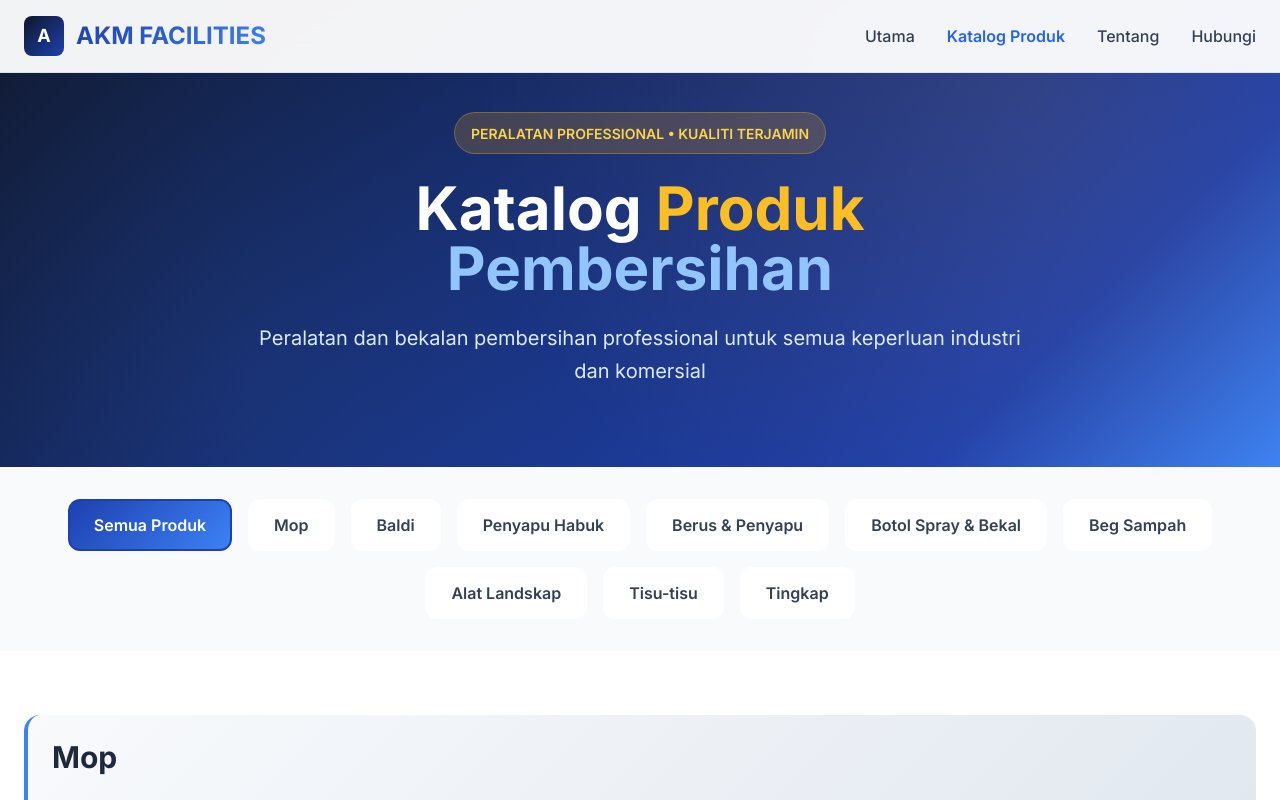
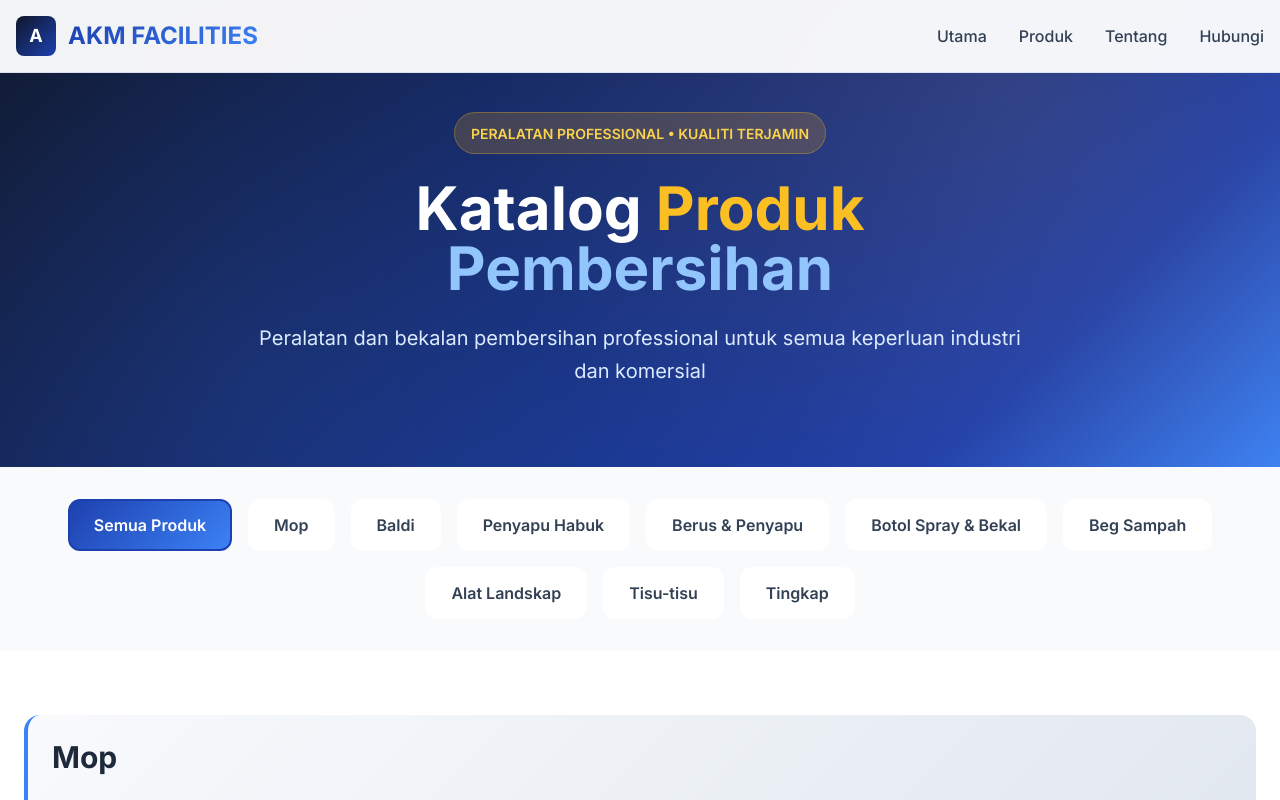
Before and after one commit to cjcjj/akmfacilities, a plain HTML site: page AKM/product.html in a window 1280 px wide. Shown: the top 800 px of the page. Drawn offline with nearby package versions, Linux system fonts and the light colour scheme.

Commit message:
Add files via upload

```diff
--- a/AKM/product.html
+++ b/AKM/product.html
@@ -152,20 +152,37 @@
 
 <body class="bg-white text-slate-800">
     <!-- Navbar -->
+    <!-- Navbar -->
     <nav class="fixed w-full top-0 z-50 corporate-glass-nav">
-        <div class="max-w-7xl mx-auto px-6 py-4 flex justify-between items-center">
+        <div class="max-w-7xl mx-auto px-4 py-4 flex justify-between items-center">
             <div class="flex items-center space-x-3">
                 <div class="w-10 h-10 corporate-gradient-primary rounded-lg flex items-center justify-center">
                     <span class="text-white font-bold text-lg">A</span>
                 </div>
-                <h1 class="text-2xl font-bold corporate-text-gradient">AKM FACILITIES</h1>
+                <h1 class="text-xl md:text-2xl font-bold corporate-text-gradient">AKM FACILITIES</h1>
             </div>
-            <ul class="flex space-x-8">
-                <li><a href="index.html" class="text-slate-700 hover:text-blue-600 font-medium transition-colors duration-300">Utama</a></li>
-                <li><a href="#" class="text-blue-600 font-semibold">Katalog Produk</a></li>
-                <li><a href="index.html#about" class="text-slate-700 hover:text-blue-600 font-medium transition-colors duration-300">Tentang</a></li>
-                <li><a href="index.html#contact" class="text-slate-700 hover:text-blue-600 font-medium transition-colors duration-300">Hubungi</a></li>
+            <!-- Mobile menu button -->
+            <button id="mobile-menu-btn" class="md:hidden p-2 rounded-lg hover:bg-slate-100 transition-colors">
+                <svg class="w-6 h-6 text-slate-700" fill="none" stroke="currentColor" viewBox="0 0 24 24">
+                    <path stroke-linecap="round" stroke-linejoin="round" stroke-width="2" d="M4 6h16M4 12h16M4 18h16" />
+                </svg>
+            </button>
+            <!-- Desktop menu -->
+            <ul class="hidden md:flex space-x-8">
+                <li><a href="#home" class="text-slate-700 hover:text-blue-600 font-medium transition-colors duration-300">Utama</a></li>
+                <li><a href="#products" class="text-slate-700 hover:text-blue-600 font-medium transition-colors duration-300">Produk</a></li>
+                <li><a href="#about" class="text-slate-700 hover:text-blue-600 font-medium transition-colors duration-300">Tentang</a></li>
+                <li><a href="#contact" class="text-slate-700 hover:text-blue-600 font-medium transition-colors duration-300">Hubungi</a></li>
             </ul>
+            <!-- Mobile menu -->
+            <div id="mobile-menu" class="hidden md:hidden absolute top-full left-0 right-0 bg-white/95 backdrop-blur border-t border-slate-200 shadow-lg">
+                <ul class="py-4 px-6 space-y-4">
+                    <li><a href="#home" class="block text-slate-700 hover:text-blue-600 font-medium transition-colors duration-300 py-2">Utama</a></li>
+                    <li><a href="#products" class="block text-slate-700 hover:text-blue-600 font-medium transition-colors duration-300 py-2">Produk</a></li>
+                    <li><a href="#about" class="block text-slate-700 hover:text-blue-600 font-medium transition-colors duration-300 py-2">Tentang</a></li>
+                    <li><a href="#contact" class="block text-slate-700 hover:text-blue-600 font-medium transition-colors duration-300 py-2">Hubungi</a></li>
+                </ul>
+            </div>
         </div>
     </nav>
     <!-- Hero Section -->
```
